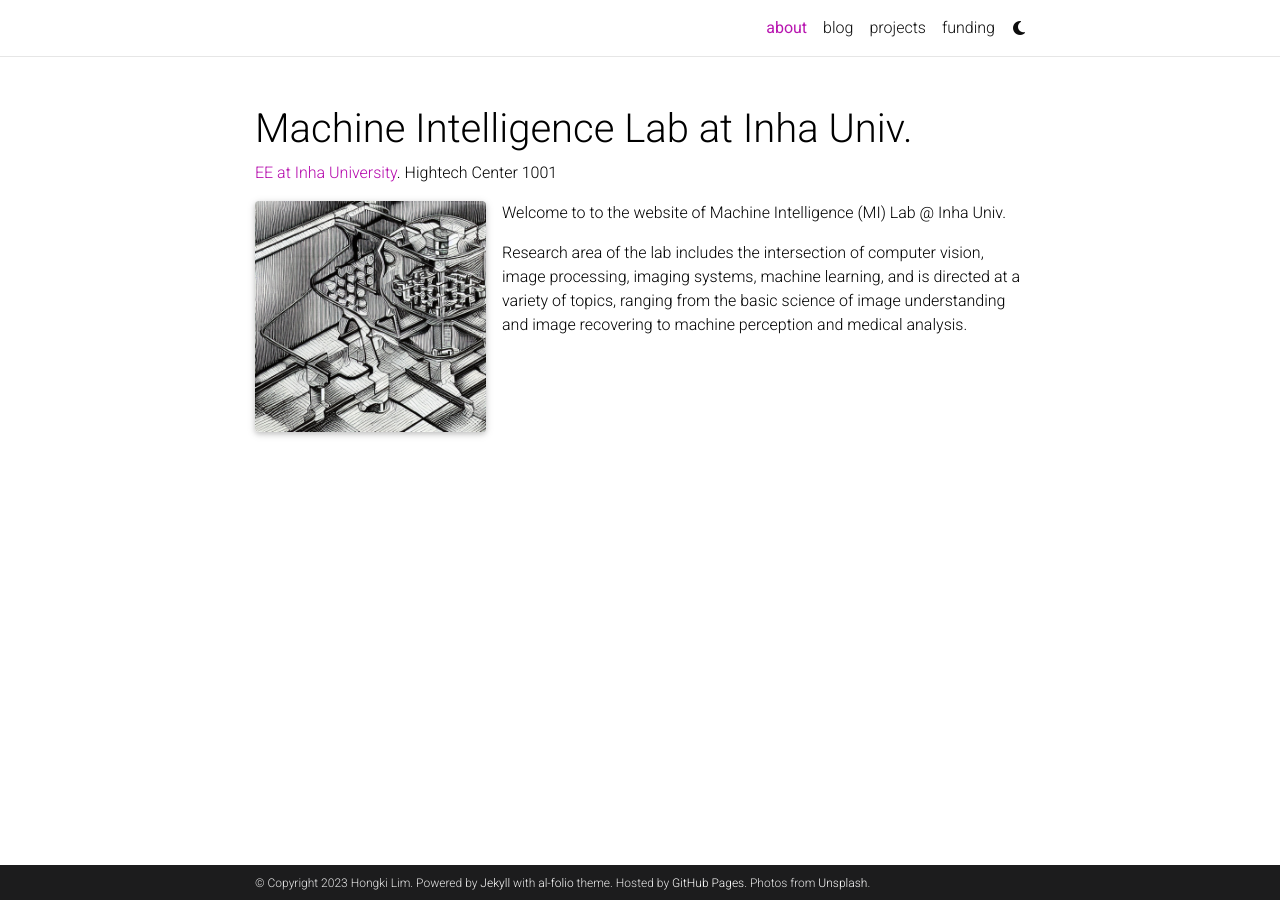
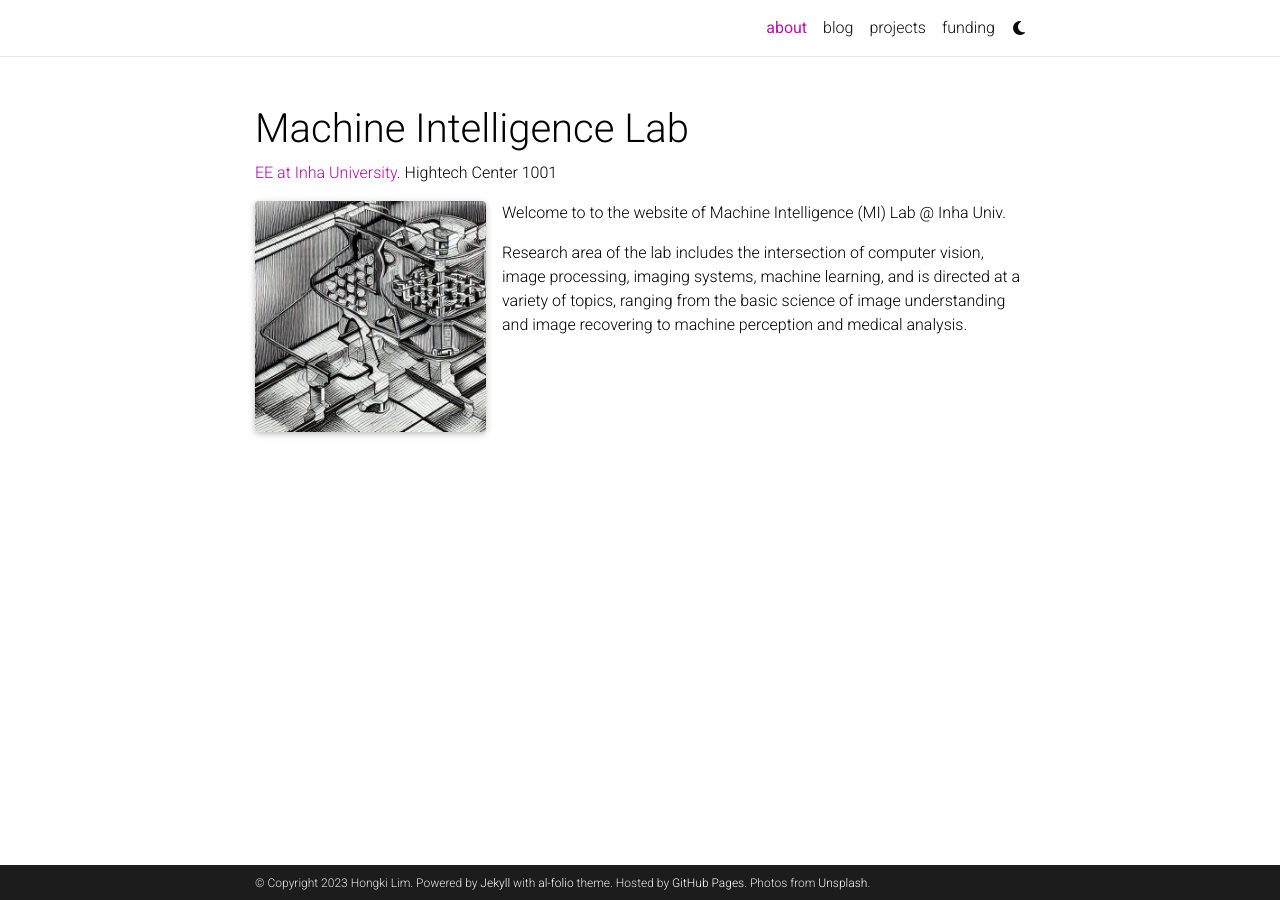
Before and after one commit to milab-inha/milab-inha.github.io, a Jekyll site: the page built from _pages/about.md, in a window 1280 px wide. Built offline with Jekyll 4.4.1, drawn with Linux system fonts in a browser that asks for light colours; full-size pictures stand in for the smaller copies a plugin makes; comment, search, counter and statistics services are not loaded; a style sheet for code colours, icons or effects is not loaded.

Commit message:
Update _config.yml

```diff
--- a/_config.yml
+++ b/_config.yml
@@ -2,7 +2,7 @@
 # Site settings
 # -----------------------------------------------------------------------------
 
-title: Machine Intelligence Lab at Inha Univ. # the website title (if blank, full name will be used instead)
+title: Machine Intelligence Lab # the website title (if blank, full name will be used instead)
 first_name: Hongki
 middle_name:
 last_name: Lim
```
